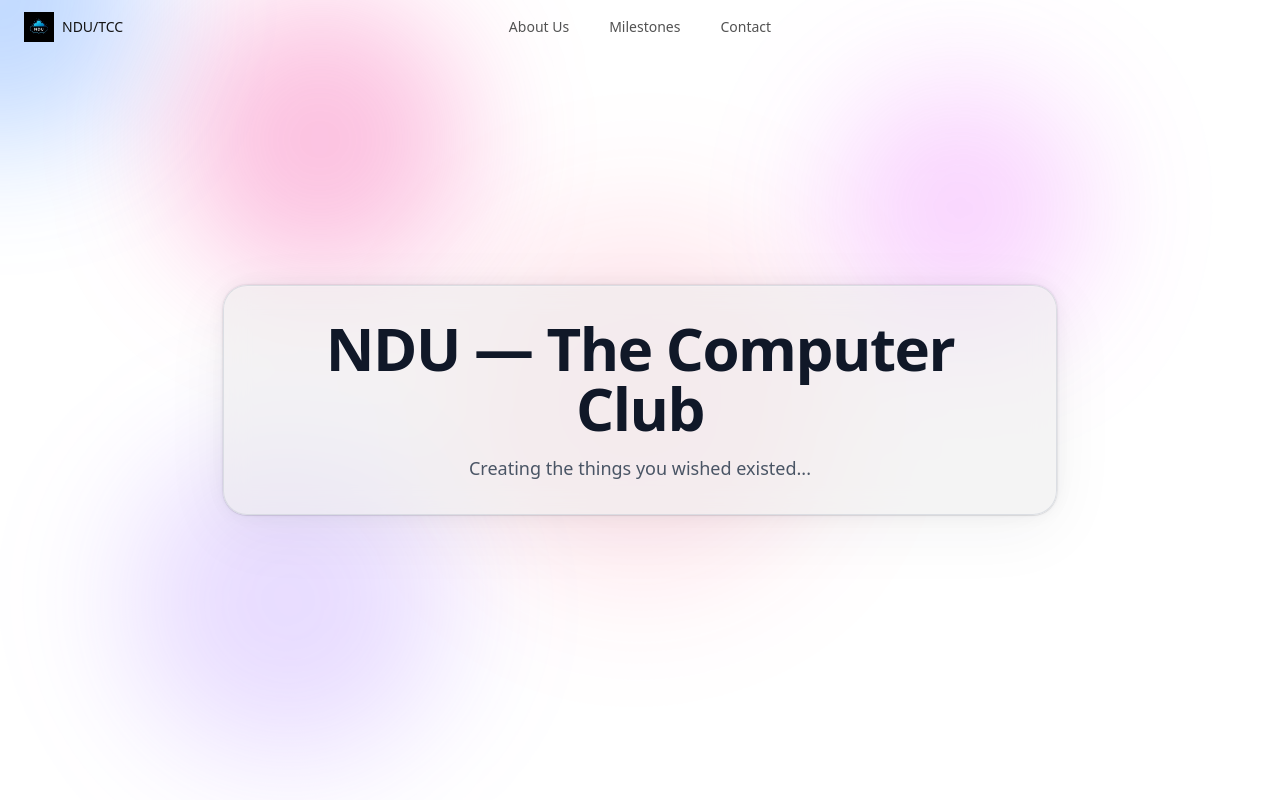
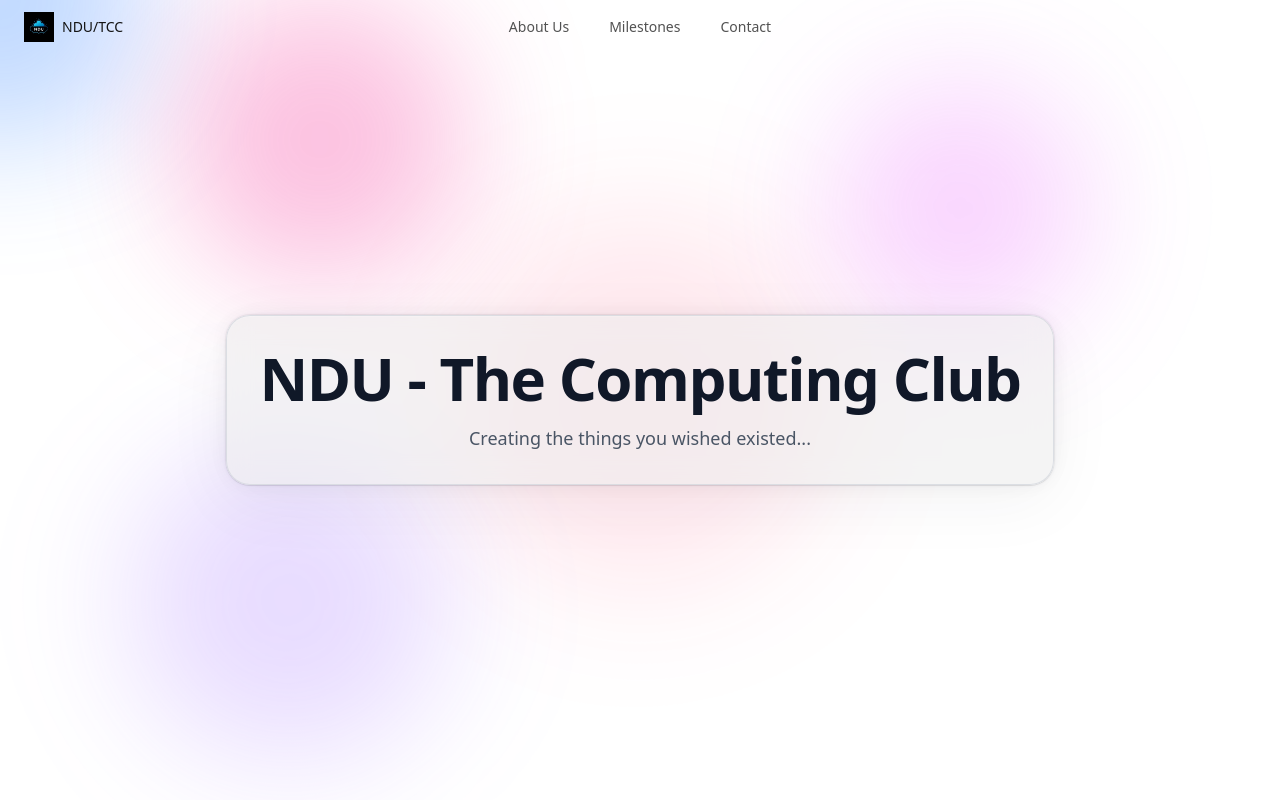
Before and after one commit to myrmlbst/ndu-tcc-website, a React (Vite) app: page / in a window 1280 px wide. Shown: the top 800 px of the page. Built offline with nearby package versions, Linux system fonts and the light colour scheme.

Commit message:
name fix

```diff
--- a/src/components/Hero.jsx
+++ b/src/components/Hero.jsx
@@ -23,7 +23,7 @@ export function Hero() {
           <div className="mx-auto max-w-3xl text-center">
 
             <h1 className="text-4xl font-extrabold tracking-tight text-gray-900 md:text-6xl dark:text-white">
-              NDU — The Computer Club
+              NDU - The Computing Club
             </h1>
             <p className="mt-4 text-base text-gray-600 md:text-lg dark:text-gray-300">
               Creating the things you wished existed...
```
